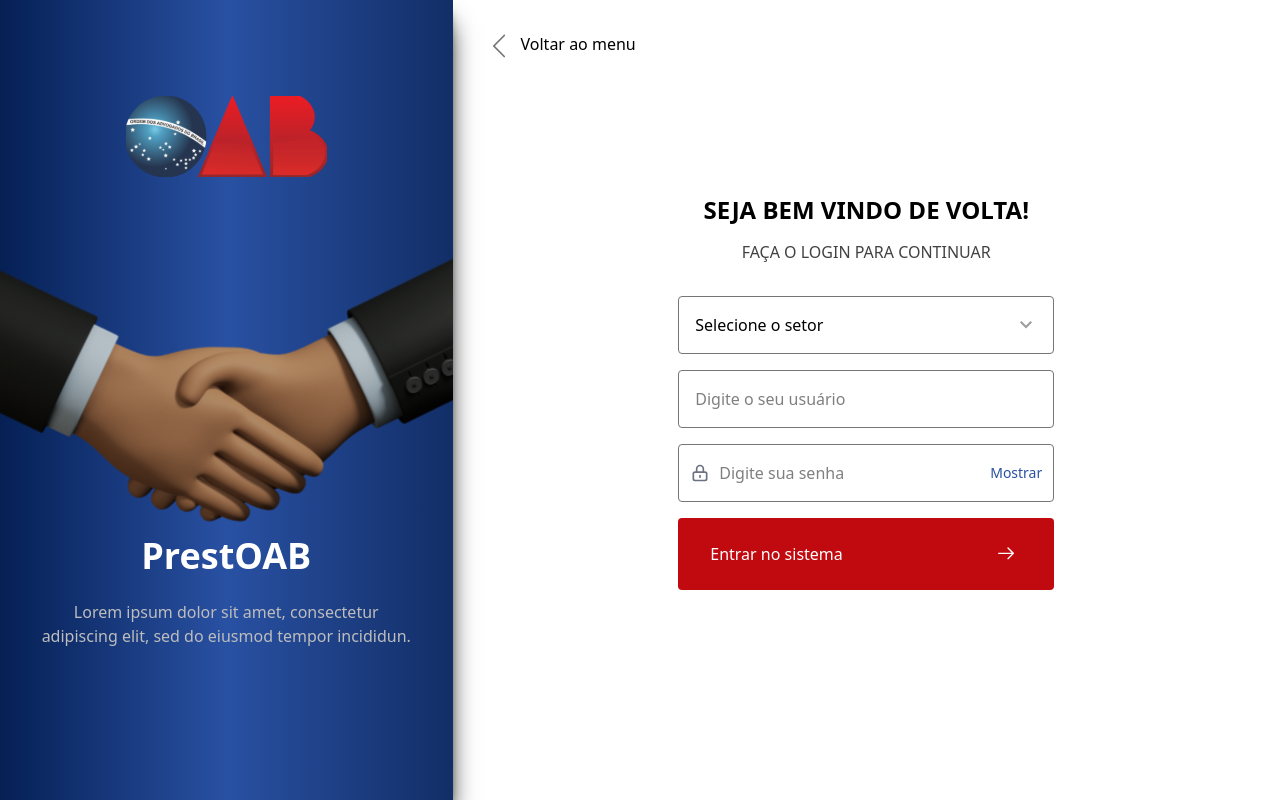
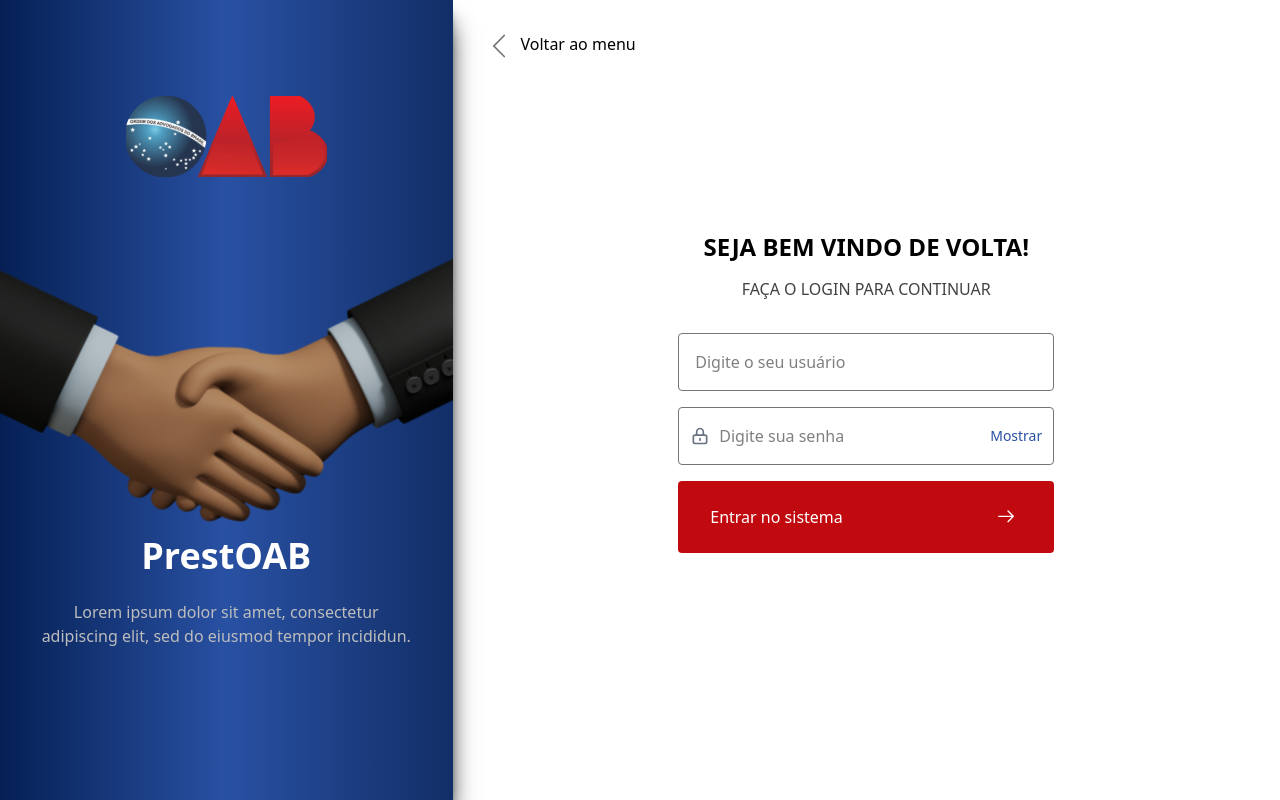
Before and after one commit to LuisFacunde/residencia-OAB, a React (Vite) app: page / in a window 1280 px wide. Built offline with nearby package versions, Linux system fonts and the light colour scheme; a web font is replaced by a local one; what ag-grid-community would draw is missing.

Commit message:
init modal

```diff
--- a/src/pages/Authentication/index.jsx
+++ b/src/pages/Authentication/index.jsx
@@ -61,27 +61,6 @@
           </div>
 
           <form onSubmit={handleSubmit} className="w-full max-w-md flex flex-col gap-4 px-9">
-            <div className="relative w-full">
-              <select
-                name="sector"
-                value={formData.sector}
-                onChange={handleInputChange}
-                className="cursor-pointer p-4 w-full border border-[#757575] rounded pl-4 pr-12 appearance-none"
-                required
-              >
-                <option value="">Selecione o setor</option>
-                <option value="admin">Admin</option>
-              </select>
-
-              <div className="pointer-events-none absolute inset-y-0 right-0 flex items-center pr-4">
-                <img
-                  src="/src/assets/arrow-down.svg"
-                  alt=""
-                  className="w-6 h-6 text-gray-500"
-                />
-              </div>
-            </div>
-
             <input
               name="username"
               value={formData.username}
--- a/src/pages/Dashboard/PainelAdm/index.jsx
+++ b/src/pages/Dashboard/PainelAdm/index.jsx
@@ -4,11 +4,21 @@
 import { AgGridReact } from "ag-grid-react";
 
 import { themeAlpine } from 'ag-grid-community';
+import { Modal1 } from "../../../components/Modal1";
 
 ModuleRegistry.registerModules([AllCommunityModule]);
 
 export const PainelAdm = () => {
   const gridRef = useRef();
+  const [isFunOpen, setIsFunOpen] = useState(false);
+  const [isTableOpen, setIsTableOpen] = useState(false);
+  const [isCreateOpen, setIsCreateOpen] = useState(false);
+  const [isExportOpen, setIsExportOpen] = useState(false);
+
+  const handleModalTable = () => {
+    setIsCreateOpen(true)
+    setIsTableOpen(false)
+  }
 
   const [rowData, setRowData] = useState([
     { func: "Caio.Carvalho", Setor: "Advocacia", info1: "info extra?", info2: "info extra?", info3: "info extra?" },
@@ -44,7 +54,7 @@
       headerName: "Funcionário",
       sortable: true,
       filter: true,
-    //   floatingFilter: true,
+      // floatingFilter: true,C
       editable: true,
       checkboxSelection: true,
     },
@@ -89,16 +99,34 @@
                 </button>
             </li>
             <li>
-                <button className="bg-[#C0090E] text-white px-4 py-2 cursor-pointer  rounded-[10px] mb-4">
+                <button onClick={() => setIsFunOpen(true)} className="bg-[#C0090E] text-white px-4 py-2 cursor-pointer  rounded-[10px] mb-4">
                     Adicionar Funcionario
                 </button>
             </li>
             <li>
-                <button className="bg-[#062360] text-white px-4 py-2 cursor-pointer  rounded-[10px] mb-4">
+                <button onClick={() => setIsTableOpen(true)} className="bg-[#062360] text-white px-4 py-2 cursor-pointer  rounded-[10px] mb-4">
                     Criar Tabela
                 </button>
             </li>
         </ul>
+              <Modal1 isOpen={isFunOpen} onClose={() => setIsFunOpen(false)}>
+                <h2 className="text-xl font-bold mb-4">Este é o modal de funcionario</h2>
+                <p>Você pode fechar clicando fora ou no "×" acima.</p>
+              </Modal1>
+              <Modal1 isOpen={isTableOpen} onClose={() => setIsTableOpen(false)}>
+                <h2 className="text-xl font-bold mb-4">Este é o modal de table</h2>
+                <p>Você pode fechar clicando fora ou no "×" acima.</p>
+                <button className="bg-red-600" onClick={() => setIsTableOpen(false)}>cancelar</button>
+                <button className="bg-black text-white" onClick={() => handleModalTable()}>confirmar</button>
+              </Modal1>
+              <Modal1 isOpen={isCreateOpen} onClose={() => setIsCreateOpen(false)}>
+                <h2 className="text-xl font-bold mb-4">Este é o modal de create</h2>
+                <p>Você pode fechar clicando fora ou no "×" acima.</p>
+              </Modal1>
+              <Modal1 isOpen={isExportOpen} onClose={() => setIsExportOpen(false)}>
+                <h2 className="text-xl font-bold mb-4">Este é o modal de export</h2>
+                <p>Você pode fechar clicando fora ou no "×" acima.</p>
+              </Modal1>
 
 
       <div className="ag-theme-alpine w-full h-[720px]">
@@ -111,7 +139,7 @@
           defaultColDef={defaultColDef}
           pagination={true}
           rowSelection="multiple"
-          //  editType="fullRow"
+           editType="fullRow"
         />
       </div>
     </div>
```
